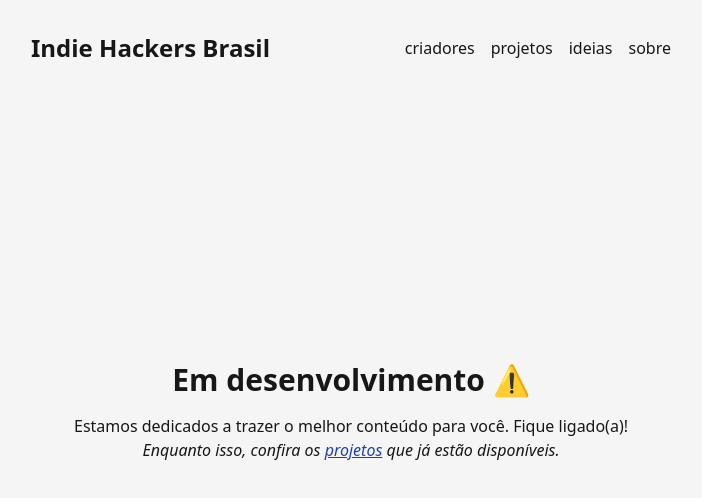
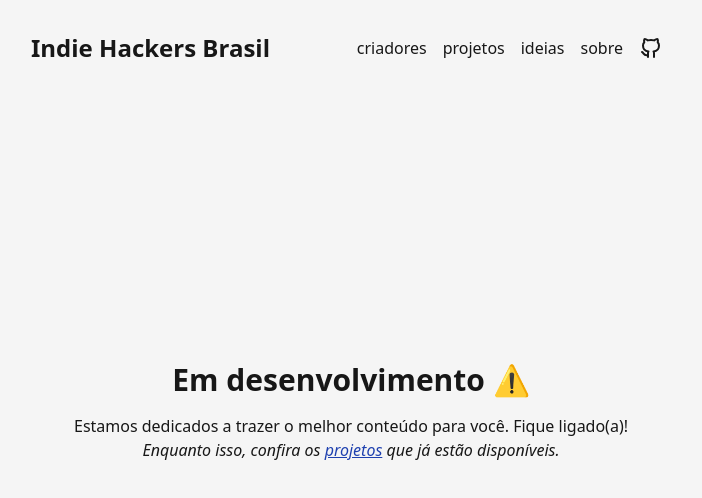
Before and after one commit to Indie-Hackers-Brasil/website, a Next.js app: page / in a window 1280 px wide. Shown: the top 498 px of the page, without its empty margins (289-991 px from the left). Built offline with nearby package versions, Linux system fonts and the light colour scheme.

Commit message:
chore: Add GitHub link in Navbar component

```diff
--- a/src/components/navbar.tsx
+++ b/src/components/navbar.tsx
@@ -1,5 +1,6 @@
 'use client';
 
+import { IconBrandGithub } from '@tabler/icons-react';
 import c from 'clsx';
 import Link from 'next/link';
 import { usePathname } from 'next/navigation';
@@ -9,17 +10,19 @@
   children: ReactNode;
   href: string;
   active?: boolean;
+  icon?: ReactNode;
 };
 
-function ItemMenu({ children, href, active }: ItemMenuProps) {
+function ItemMenu({ children, href, active, icon }: ItemMenuProps) {
   return (
     <Link
       href={href}
       className={c(
-        'relative flex px-2 py-1 align-middle decoration-neutral-900 underline-offset-4 transition-all hover:text-neutral-800/60 hover:underline dark:decoration-neutral-100 dark:hover:text-neutral-200/60',
+        'relative flex items-center px-2 py-1 align-middle decoration-neutral-900 underline-offset-4 transition-all hover:text-neutral-800/60 hover:underline dark:decoration-neutral-100 dark:hover:text-neutral-200/60',
         active && 'underline'
       )}
     >
+      {icon && <span className="mr-2">{icon}</span>}
       {children}
     </Link>
   );
@@ -32,7 +35,8 @@
     { label: 'criadores', href: '/criadores' },
     { label: 'projetos', href: '/projetos' },
     { label: 'ideias', href: '/ideias' },
-    { label: 'sobre', href: '/sobre' }
+    { label: 'sobre', href: '/sobre' },
+    {  href: 'https://github.com/Indie-Hackers-Brasil/website', icon: <IconBrandGithub /> }
   ];
 
   return (
@@ -46,7 +50,7 @@
           const active = pathname === item.href;
 
           return (
-            <ItemMenu key={index} href={item.href} active={active}>
+            <ItemMenu key={index} href={item.href} active={active} icon={item.icon}>
               {item.label}
             </ItemMenu>
           );
```
